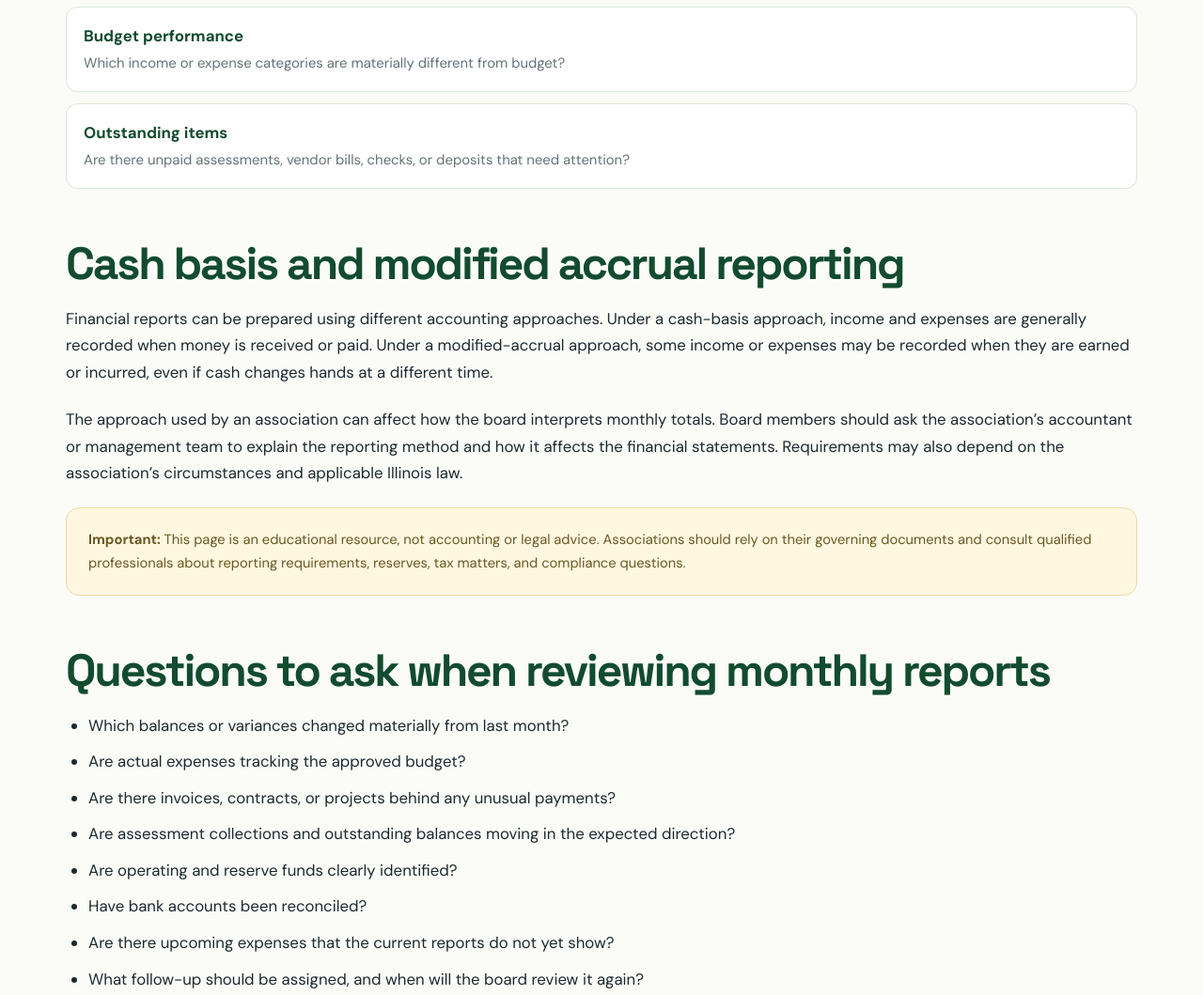
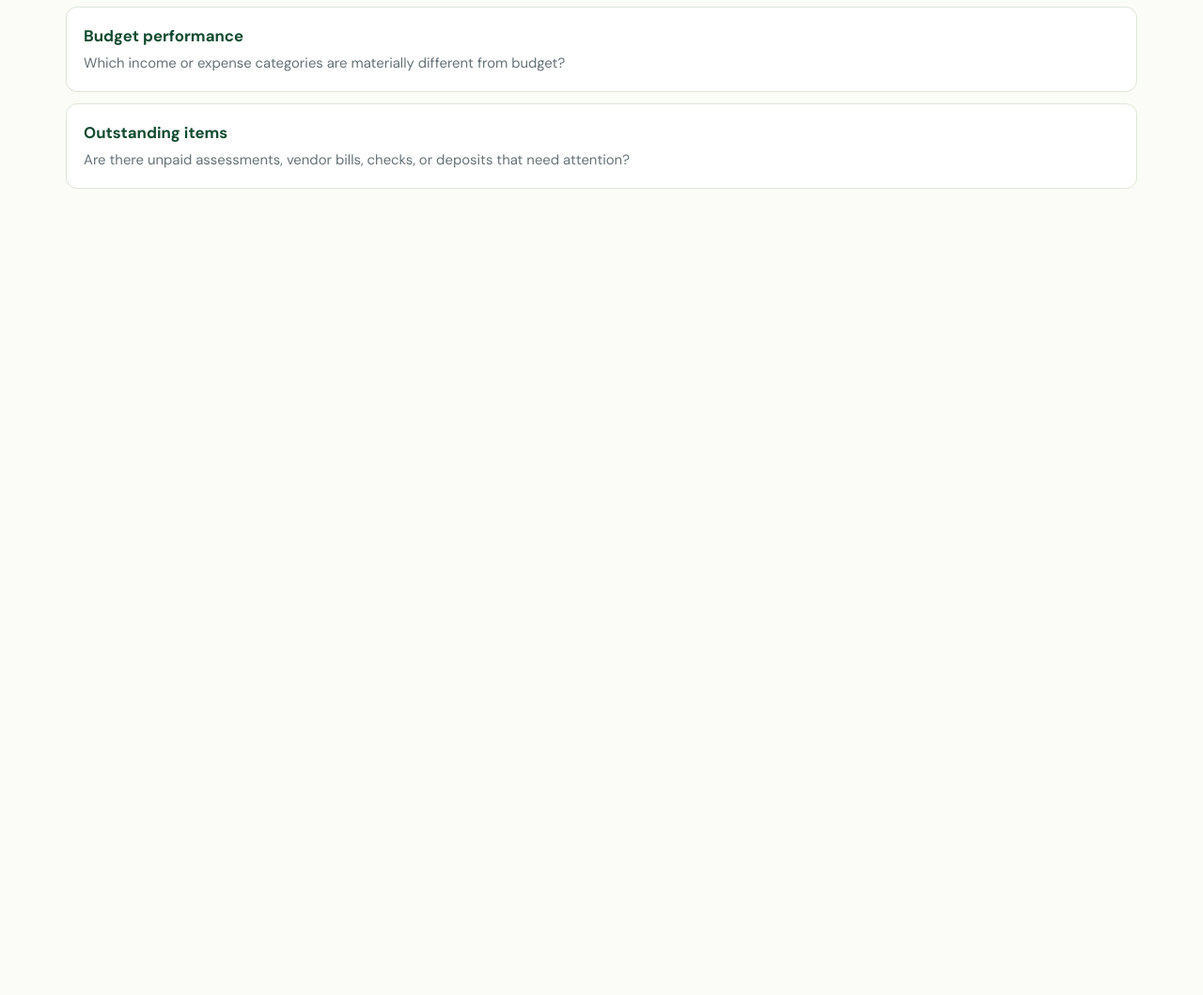
Before and after one commit to paulw-git/seo-client-reports, a plain HTML site: page ns-management-condo-association-financial-statements-explained/index.html in a window 1280 px wide. Shown: the part 4119-5178 px from the top of the page at 94% size. After the commit the page ends 4419 px from the top, so only its background shows below. Drawn offline with Linux system fonts and the light colour scheme.

Commit message:
Trim NS guide after checklist
Co-authored-by: Manus <dev-agent@manus.ai>

```diff
--- a/ns-management-condo-association-financial-statements-explained/index.html
+++ b/ns-management-condo-association-financial-statements-explained/index.html
@@ -46,13 +46,6 @@
 <h2>Treasurer’s report: What should the board verify?</h2>
 <p>A treasurer’s report gives the board a concise way to review key financial information during a meeting. It may summarize bank balances, budget performance, outstanding items, and account reconciliations.</p>
 <div class="checklist"><div class="check"><strong>Bank reconciliations</strong><span>Have the association’s bank records been reconciled, and are unexplained differences being followed up?</span></div><div class="check"><strong>Bank statements</strong><span>Are statements available for the accounts the board is reviewing?</span></div><div class="check"><strong>Budget performance</strong><span>Which income or expense categories are materially different from budget?</span></div><div class="check"><strong>Outstanding items</strong><span>Are there unpaid assessments, vendor bills, checks, or deposits that need attention?</span></div></div>
-<h2>Cash basis and modified accrual reporting</h2>
-<p>Financial reports can be prepared using different accounting approaches. Under a cash-basis approach, income and expenses are generally recorded when money is received or paid. Under a modified-accrual approach, some income or expenses may be recorded when they are earned or incurred, even if cash changes hands at a different time.</p>
-<p>The approach used by an association can affect how the board interprets monthly totals. Board members should ask the association’s accountant or management team to explain the reporting method and how it affects the financial statements. Requirements may also depend on the association’s circumstances and applicable Illinois law.</p>
-<div class="note"><strong>Important:</strong> This page is an educational resource, not accounting or legal advice. Associations should rely on their governing documents and consult qualified professionals about reporting requirements, reserves, tax matters, and compliance questions.</div>
-<h2>Questions to ask when reviewing monthly reports</h2>
-<ul class="question-list"><li>Which balances or variances changed materially from last month?</li><li>Are actual expenses tracking the approved budget?</li><li>Are there invoices, contracts, or projects behind any unusual payments?</li><li>Are assessment collections and outstanding balances moving in the expected direction?</li><li>Are operating and reserve funds clearly identified?</li><li>Have bank accounts been reconciled?</li><li>Are there upcoming expenses that the current reports do not yet show?</li><li>What follow-up should be assigned, and when will the board review it again?</li></ul>
-<div class="faq"><h2>Frequently asked questions</h2><details><summary>How often should a condo board review financial statements?</summary><p>Most boards review financial reporting as part of their regular meeting cycle. Monthly review helps the board identify variances, unpaid balances, and unusual transactions before they become harder to address.</p></details><details><summary>What is the most important financial report?</summary><p>There is no single report that answers every question. The balance sheet, income statement, disbursement detail, ledger, homeowner activity, and treasurer’s report work together to show the association’s position and activity.</p></details><details><summary>Why does the income statement not always match the bank balance?</summary><p>The income statement summarizes income and expenses for a period, while a bank balance shows cash in an account at a point in time. Timing, outstanding checks, unpaid invoices, reserve transfers, and the accounting method can all affect the comparison.</p></details></div>
 </article></div></section>
 </main>
 </body>
```
